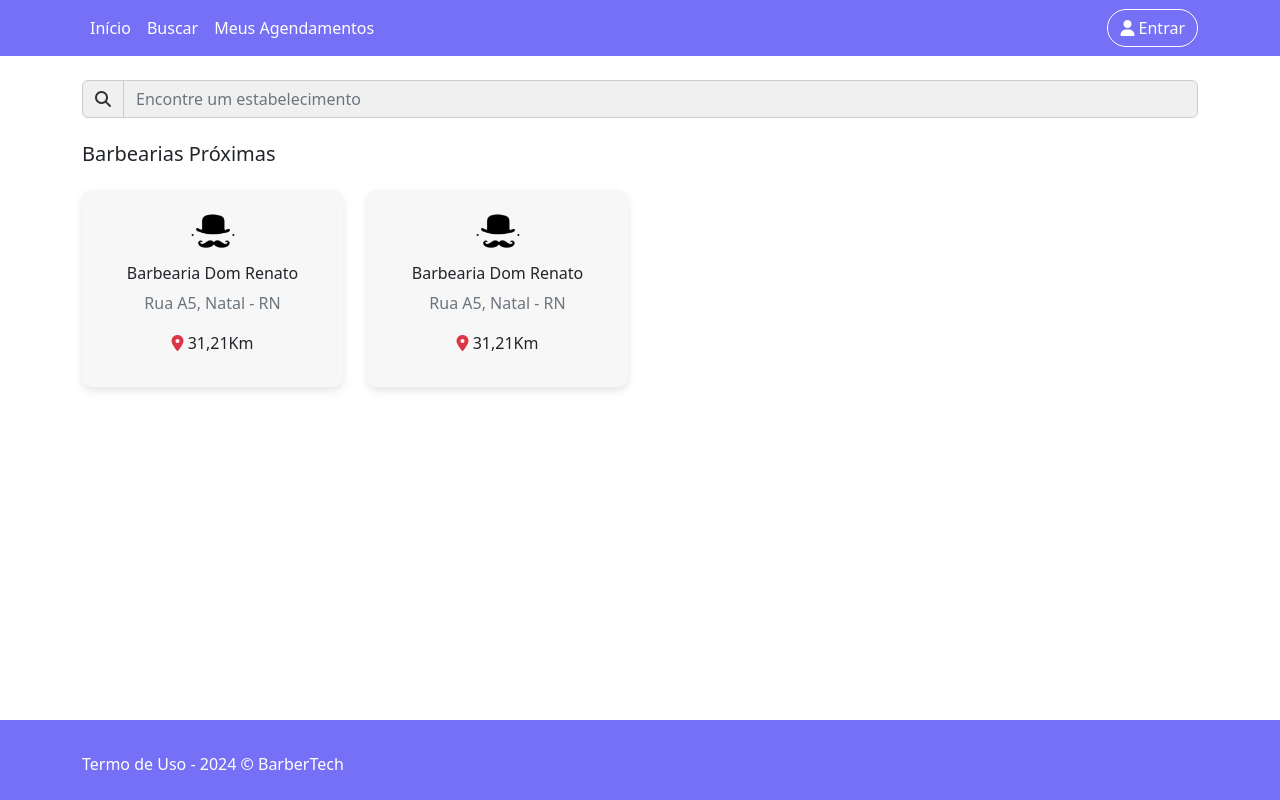
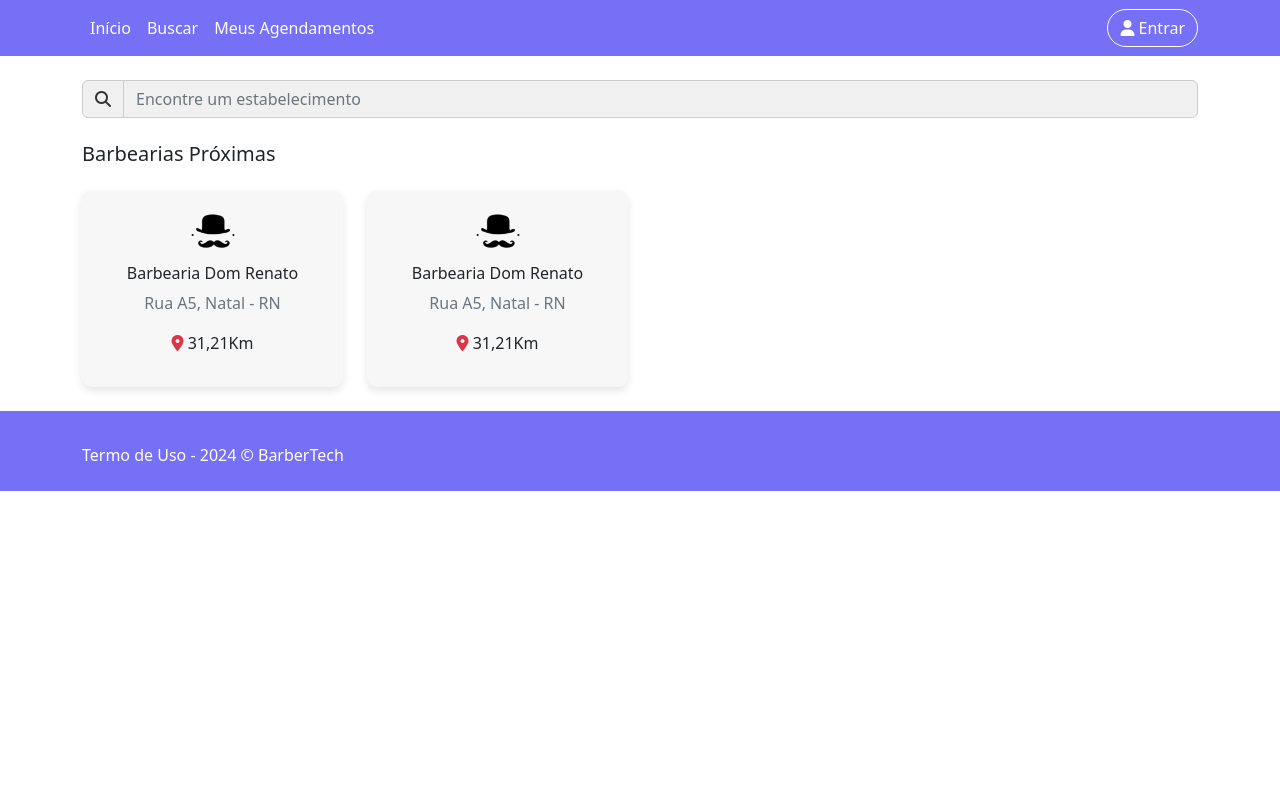
Before and after one commit to leomauricio7/front-barbertech, an Angular app: page /home in a window 1280 px wide. Built offline with nearby package versions, Linux system fonts and the light colour scheme.

Commit message:
ajuste footer

```diff
--- a/src/app/components/footer/footer.component.scss
+++ b/src/app/components/footer/footer.component.scss
@@ -1,5 +1,5 @@
 .footer{
   position: absolute;
-  bottom: 0px;
+  //bottom: 0px;
   width: 100%;
 }
```
